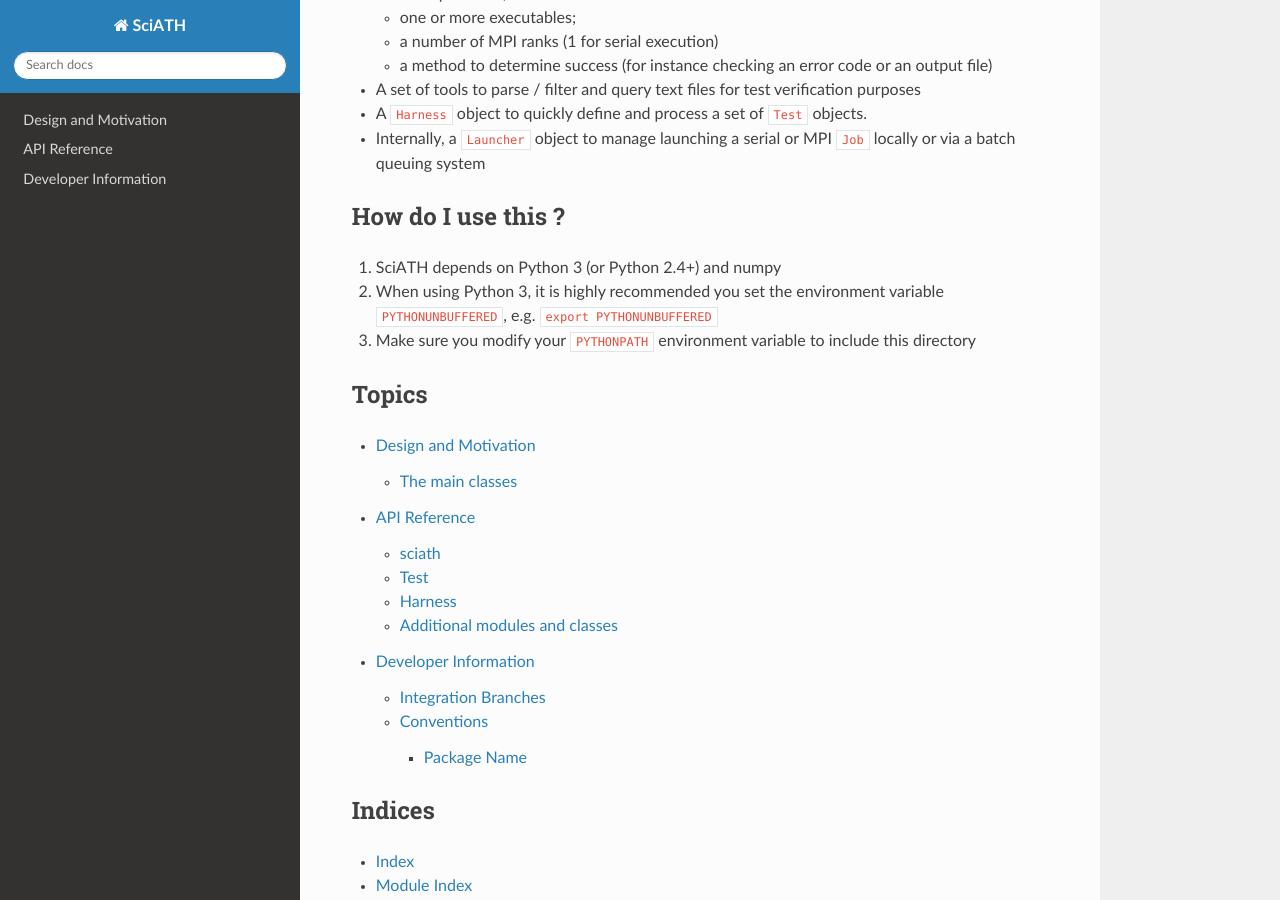
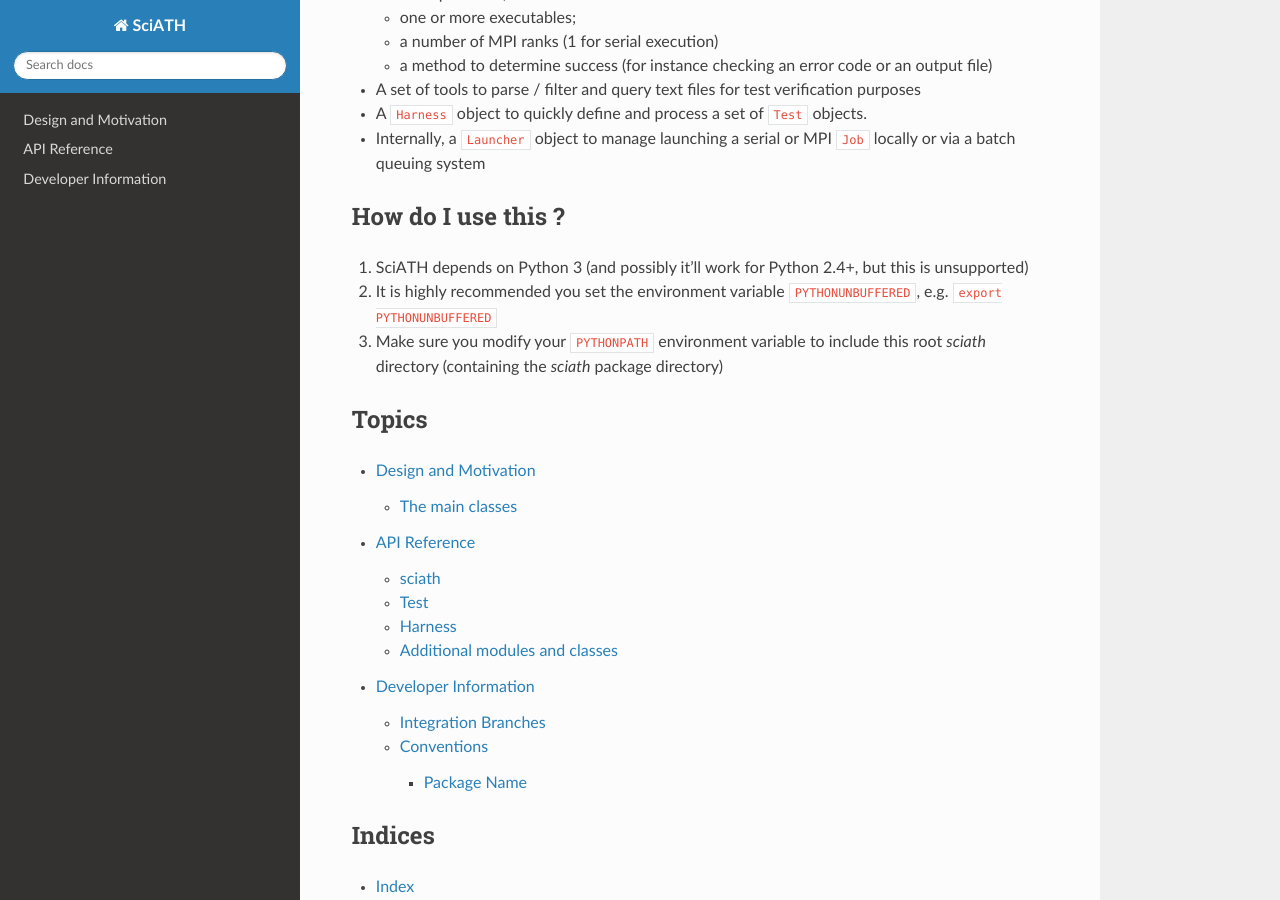
Before and after one commit to sciath/sciath, a Sphinx documentation site: the page built from docs/index.rst, in a window 1280 px wide and 900 px high, scrolled down 651 px. Built offline with Sphinx 7.4.7 and the Read the Docs theme 2.0.0, drawn with Linux system fonts in a browser that asks for light colours.

Commit message:
Remove NumPy dependency

```diff
--- a/docs/index.rst
+++ b/docs/index.rst
@@ -42,13 +42,13 @@ SciATH provides:
 How do I use this ?
 ===================
 
-1. SciATH depends on Python 3 (or Python 2.4+) and numpy
+1. SciATH depends on Python 3 (and possibly it'll work for Python 2.4+, but this is unsupported)
 
-2. When using Python 3, it is highly recommended you set the environment
+2. It is highly recommended you set the environment
    variable ``PYTHONUNBUFFERED``, e.g. ``export PYTHONUNBUFFERED``
 
 3. Make sure you modify your ``PYTHONPATH`` environment variable to include
-   this directory
+   this root `sciath` directory (containing the `sciath` package directory)
 
 Topics
 ======
--- a/sciath/__init__.py
+++ b/sciath/__init__.py
@@ -1,7 +1,6 @@
 import os
 import sys
 import argparse
-import numpy as np
 import math as math
 import re
 
```
Also changed, not shown: 1 other file.
